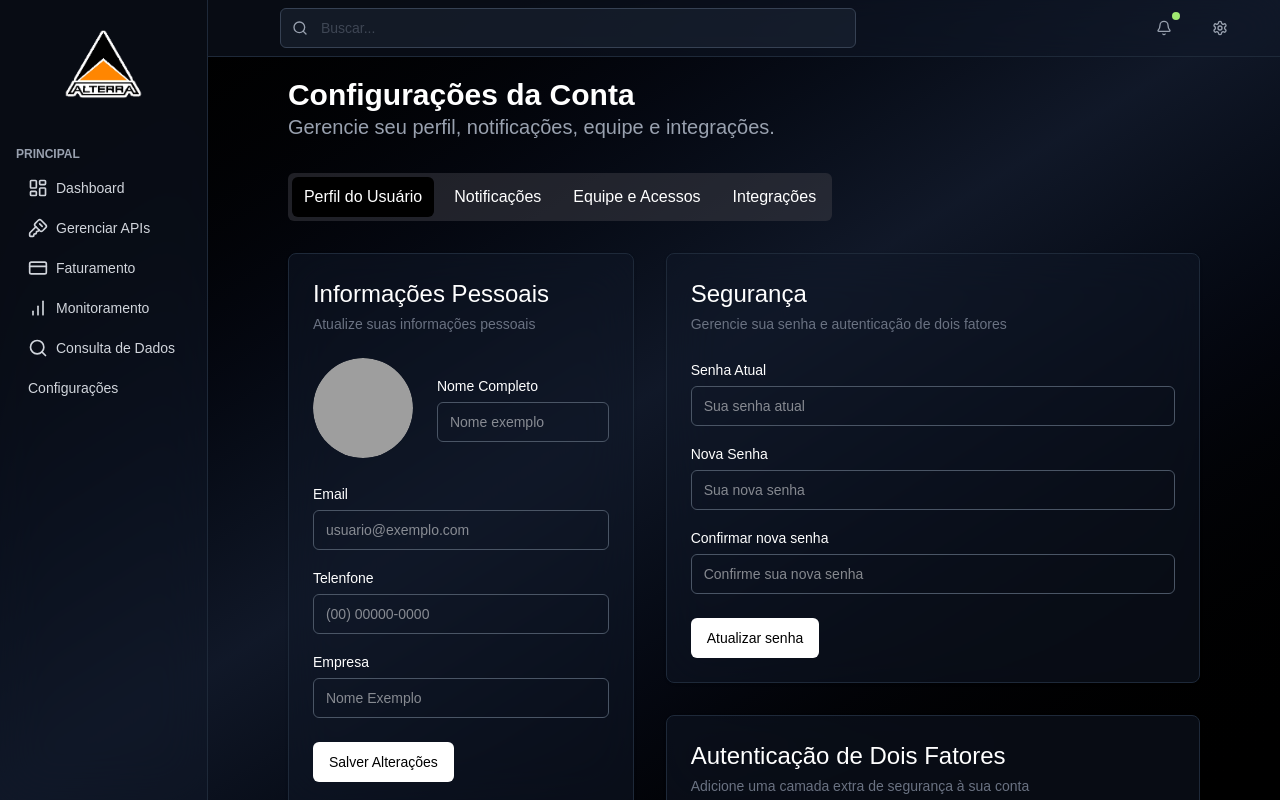
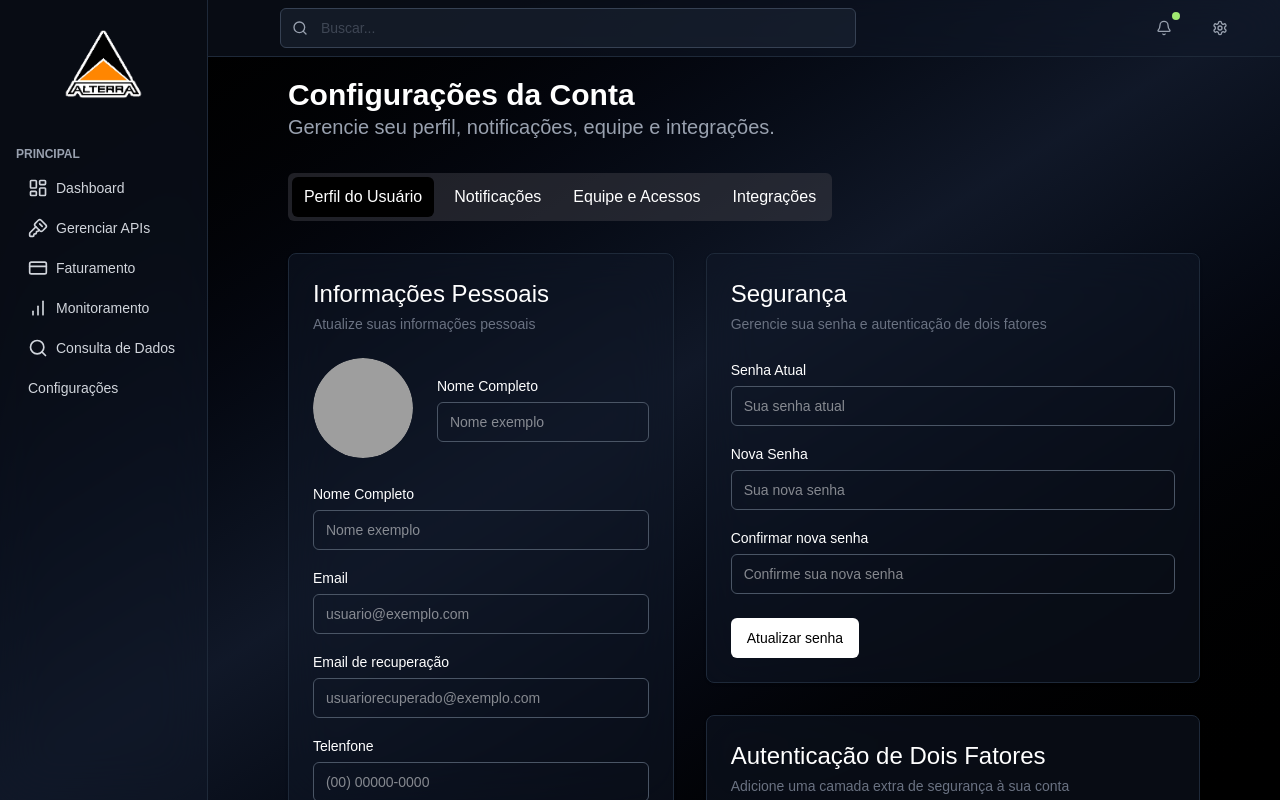
Before and after one commit to BrunoQueirozUni/generic-dashboard, a Next.js app: page /configuracoes in a window 1280 px wide. Built offline with nearby package versions, Linux system fonts and the light colour scheme; grey boxes are pictures that could not be loaded.

Commit message:
Parte 1 das configurações quase terminado

```diff
--- a/src/app/(private)/configuracoes/(informations)/ConfiguracaoTabs.tsx
+++ b/src/app/(private)/configuracoes/(informations)/ConfiguracaoTabs.tsx
@@ -8,7 +8,7 @@ export function ConfiguracaoTabs() {
 
    return (
       <>
-         <Tabs.Root defaultValue="perfil">
+         <Tabs.Root defaultValue="perfil" className="w-full">
             <Tabs.List className="inline-flex">
                <div className="bg-zinc-700/50 rounded-md py-1 px-1 flex gap-2 text-white">
                   <Tabs.Trigger className="hover:bg-black data-[state=active]:bg-black cursor-pointer px-3 py-2 rounded-md" value="perfil">Perfil do Usuário</Tabs.Trigger>
@@ -17,7 +17,7 @@ export function ConfiguracaoTabs() {
                   <Tabs.Trigger className="hover:bg-black data-[state=active]:bg-black cursor-pointer px-3 py-2 rounded-md" value="integracao">Integrações</Tabs.Trigger>
                </div>
             </Tabs.List>
-            <Tabs.Content value="perfil" className="flex justify-between gap-8">
+            <Tabs.Content value="perfil" className="flex w-full gap-8 justify-between">
                <InformacoesPessoais />
                <div>
                   <Seguranca />
--- a/src/app/(private)/configuracoes/(informations)/InformacoesPessoais.tsx
+++ b/src/app/(private)/configuracoes/(informations)/InformacoesPessoais.tsx
@@ -11,7 +11,7 @@ export function InformacoesPessoais() {
 
    return (
       <>
-         <Card className="px-6">
+         <Card className="px-6 w-1/2">
             <CardTitle className="px-0 pt-6 pb-1">Informações Pessoais</CardTitle>
             <CardDescription className="text-sm text-gray-500">Atualize suas informações pessoais</CardDescription>
             <CardContent>
@@ -28,8 +28,16 @@ export function InformacoesPessoais() {
                      </div>
                      <div className="flex flex-col gap-4">
                         <div>
+                           <Label>Nome Completo</Label>
+                           <Input placeholder="Nome exemplo" className="mt-1" />
+                        </div>
+                        <div>
                            <Label>Email</Label>
                            <Input placeholder="usuario@exemplo.com" className="mt-1" />
+                        </div>
+                        <div>
+                           <Label>Email de recuperação</Label>
+                           <Input placeholder="usuariorecuperado@exemplo.com" className="mt-1" />
                         </div>
                         <div>
                            <Label>Telenfone</Label>
--- a/src/app/(private)/configuracoes/page.tsx
+++ b/src/app/(private)/configuracoes/page.tsx
@@ -8,7 +8,7 @@ export default function Configuracoes() {
             <PageTitle>Configurações da Conta</PageTitle>
             <PageDescription>Gerencie seu perfil, notificações, equipe e integrações.</PageDescription>
          </PageHeader>
-         <PageContent>
+         <PageContent >
             <ConfiguracaoTabs />
          </PageContent>
       </>
```
